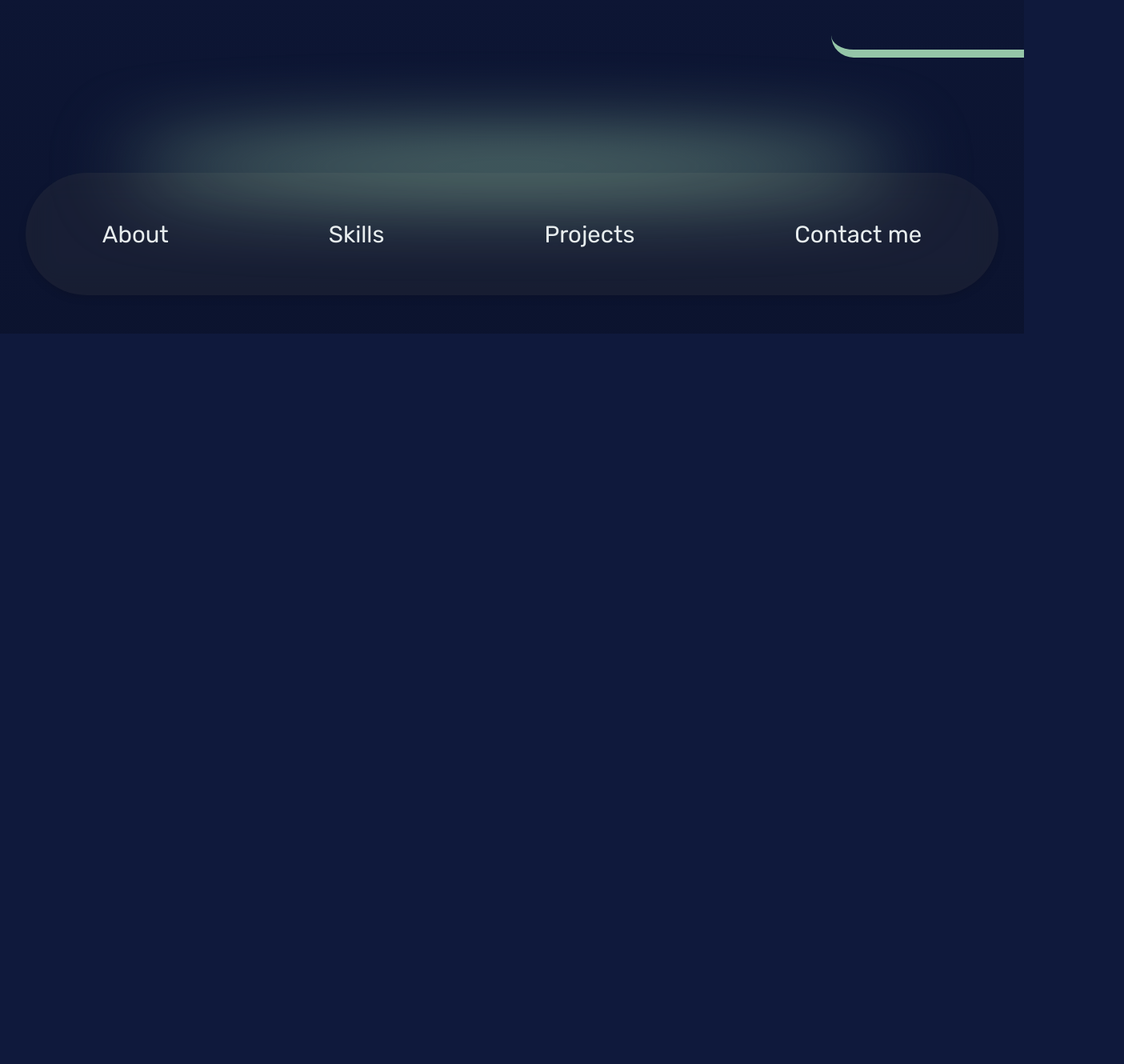
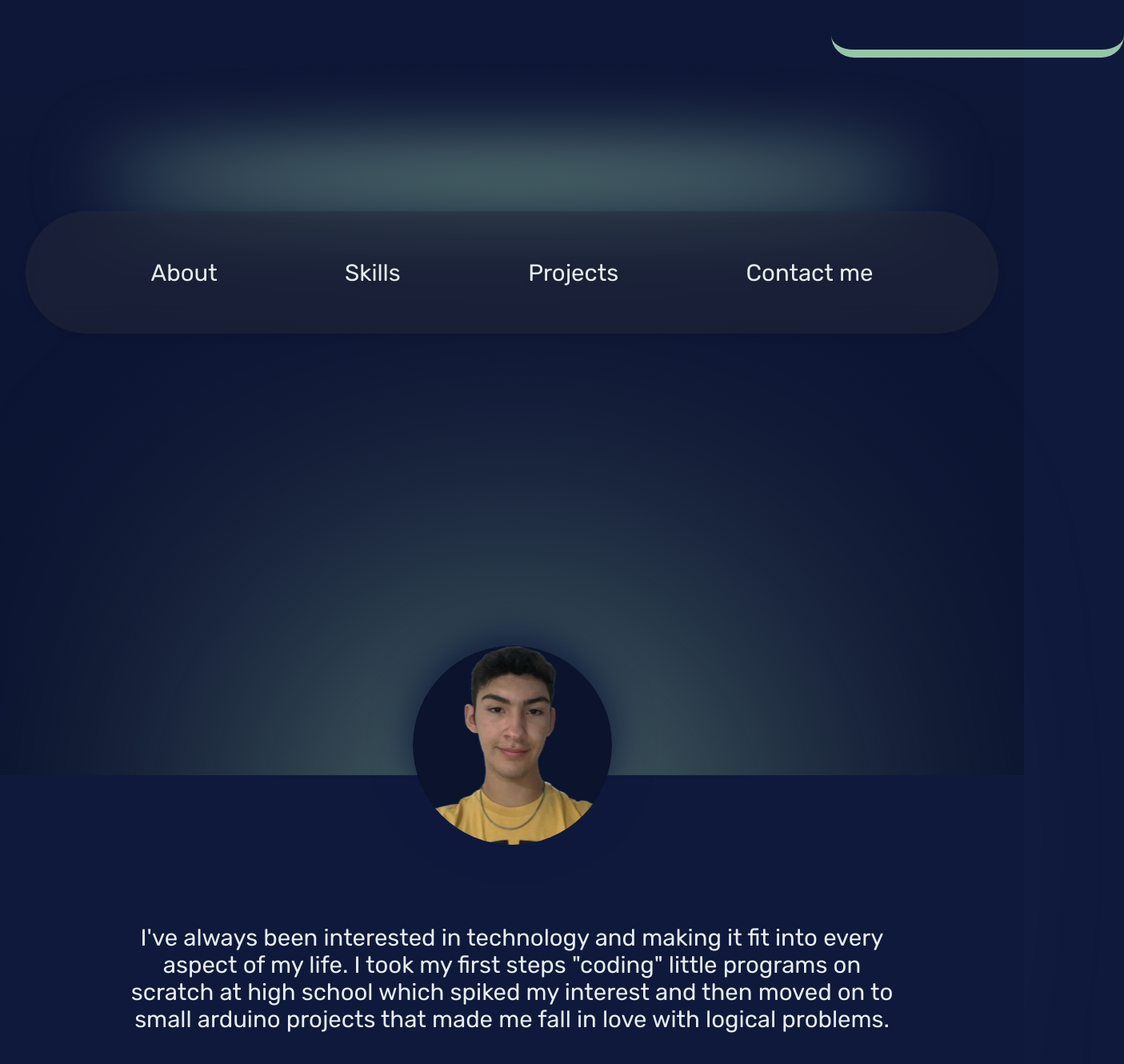
Before and after one commit to Facundovila03/Portfolio, a React (Vite) app in the folder Client/: page / in a window 1280 px wide. Shown: the part 630-1960 px from the top of the page at 80% size, 1405 px wide, since content can reach past the window. Before the commit the page ends 1047 px from the top, so only its background shows below. Built offline with nearby package versions, Linux system fonts and the light colour scheme; a web font is replaced by a local one.

Commit message:
About harcodeado

```diff
--- a/Client/src/App.css
+++ b/Client/src/App.css
@@ -6,8 +6,16 @@
   height: auto;
   display: flex;
   flex-direction: column;
-  overflow: auto;
-  overflow-x: auto;
   color: var(--text);
   font-family: "Rubik", sans-serif;
+  position: relative;
 }
+
+.blur {
+  border-radius: 50%;
+  background-color: var(--accent1);
+  width: 80%;
+  height: 3rem;
+  filter: blur(50px);
+  align-self: center;
+}
--- a/Client/src/App.jsx
+++ b/Client/src/App.jsx
@@ -1,12 +1,15 @@
 import "./App.css";
 import NavBar from "./components/Navbar/NavBar";
+import About from "./views/About/About";
 import Welcome from "./views/Welcome/Welcome";
 
 function App() {
   return (
     <div className="App">
       <Welcome />
+      <span className="blur">c</span>
       <NavBar />
+      <About />
     </div>
   );
 }
--- a/Client/src/components/Directory/Directory.module.css
+++ b/Client/src/components/Directory/Directory.module.css
@@ -15,7 +15,8 @@
 }
 
 .container p {
-  margin: 2rem 0;
-  width: fit-content;
+  margin: 2rem 0.5rem;
+  width: 50%;
+  text-align: center;
   align-self: center;
 }
--- a/Client/src/components/Navbar/NavBar.jsx
+++ b/Client/src/components/Navbar/NavBar.jsx
@@ -1,11 +1,17 @@
+import { useState } from "react";
 import NavBarButtons from "../NavBarButtons/NavBarButtons";
 import styles from "./NavBar.module.css";
 
 function NavBar() {
+  const [estilo, setEstilo] = useState(null);
+
   return (
     <div className={styles.container}>
-      <span className={styles.blur}>c</span>
-      <div className={styles.opcionesNav}>
+      <div
+        className={styles.opcionesNav}
+        style={estilo ? estilo : {}}
+        onScroll={() => setEstilo({ position: "fixed", top: "0px" })}
+      >
         <NavBarButtons text="About" />
         <NavBarButtons text="Skills" />
         <NavBarButtons text="Projects" />
--- a/Client/src/components/Navbar/NavBar.module.css
+++ b/Client/src/components/Navbar/NavBar.module.css
@@ -9,6 +9,9 @@
   background-color: rgba(47, 52, 69, 0.4);
   filter: drop-shadow(0px 4px 4px rgba(0, 0, 0, 0.25));
   backdrop-filter: blur(20px);
+  position: sticky;
+  top: 20px;
+  overflow: hidden;
 }
 
 .opcionesNav {
@@ -20,15 +23,6 @@
   align-items: center;
   width: 90%;
   z-index: 4;
+  margin-left: 10%;
+  margin-right: 10%;
 }
-
-.blur {
-  border-radius: 50%;
-  background-color: var(--accent1);
-  position: absolute;
-  width: 80%;
-  height: 3rem;
-  top: -2rem;
-  z-index: -2;
-  filter: blur(50px);
-}
--- /dev/null
+++ b/Client/src/views/About/About.jsx
@@ -0,0 +1,23 @@
+/* eslint-disable react/no-unescaped-entities */
+import styles from "./About.module.css";
+import pfp from "../../assets/Pfp.png";
+
+function About() {
+  return (
+    <div className={styles.container}>
+      <img src={pfp} className={styles.imagen} />
+      <div className={styles.about}>
+        <span>
+          I've always been interested in technology and making it fit into every
+          aspect of my life. I took my first steps "coding" little programs on
+          scratch at high school which spiked my interest and then moved on to
+          small arduino projects that made me fall in love with logical
+          problems.
+        </span>
+      </div>
+      <span className={styles.blurAbout}>cc</span>
+    </div>
+  );
+}
+
+export default About;
--- /dev/null
+++ b/Client/src/views/About/About.module.css
@@ -0,0 +1,44 @@
+.container {
+  margin-top: 21.375rem;
+  display: flex;
+  flex-direction: column;
+  justify-content: center;
+  align-items: center;
+  position: relative;
+}
+.blurAbout {
+  border-radius: 50%;
+  background-color: var(--accent1);
+  width: 30rem;
+  height: 30rem;
+  filter: blur(200px);
+  z-index: 0;
+  position: absolute;
+  top: 0px;
+}
+
+.imagen {
+  aspect-ratio: 1/1;
+  height: 15.563rem;
+  z-index: 2;
+  border-radius: 50%;
+  box-shadow: 0px -10px 50px 0px #0f193c;
+}
+
+.about {
+  font-size: var(--desktop-L);
+  background-color: #0f193c;
+  z-index: 1;
+  width: 100%;
+  display: flex;
+  justify-content: center;
+  padding: 11.626rem 0rem 3rem;
+  position: absolute;
+  top: 10.125rem;
+}
+
+.about span {
+  width: 75%;
+  font-family: "Rubik", sans-serif;
+  text-align: center;
+}
```
Also changed, not shown: Client/src/assets/Pfp.png (added).
